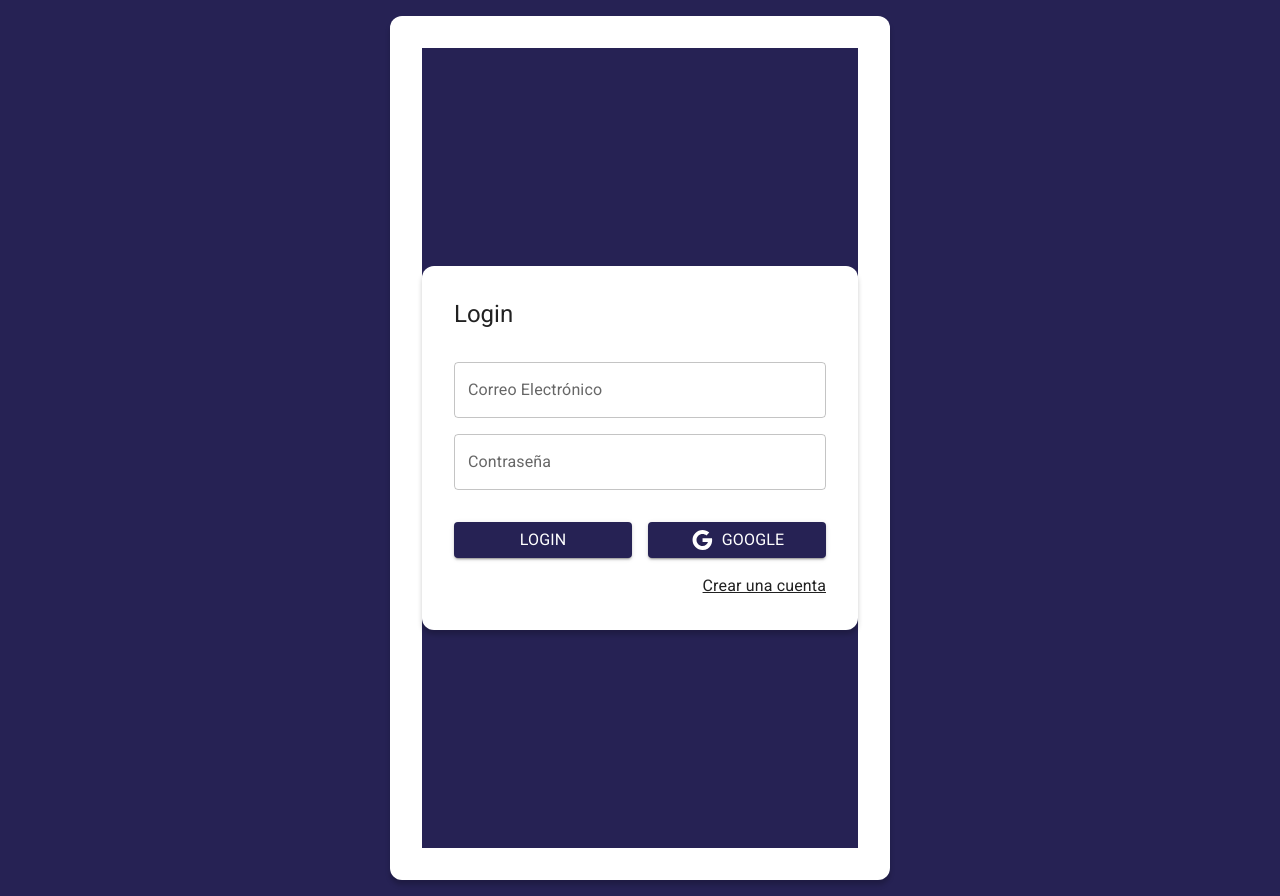
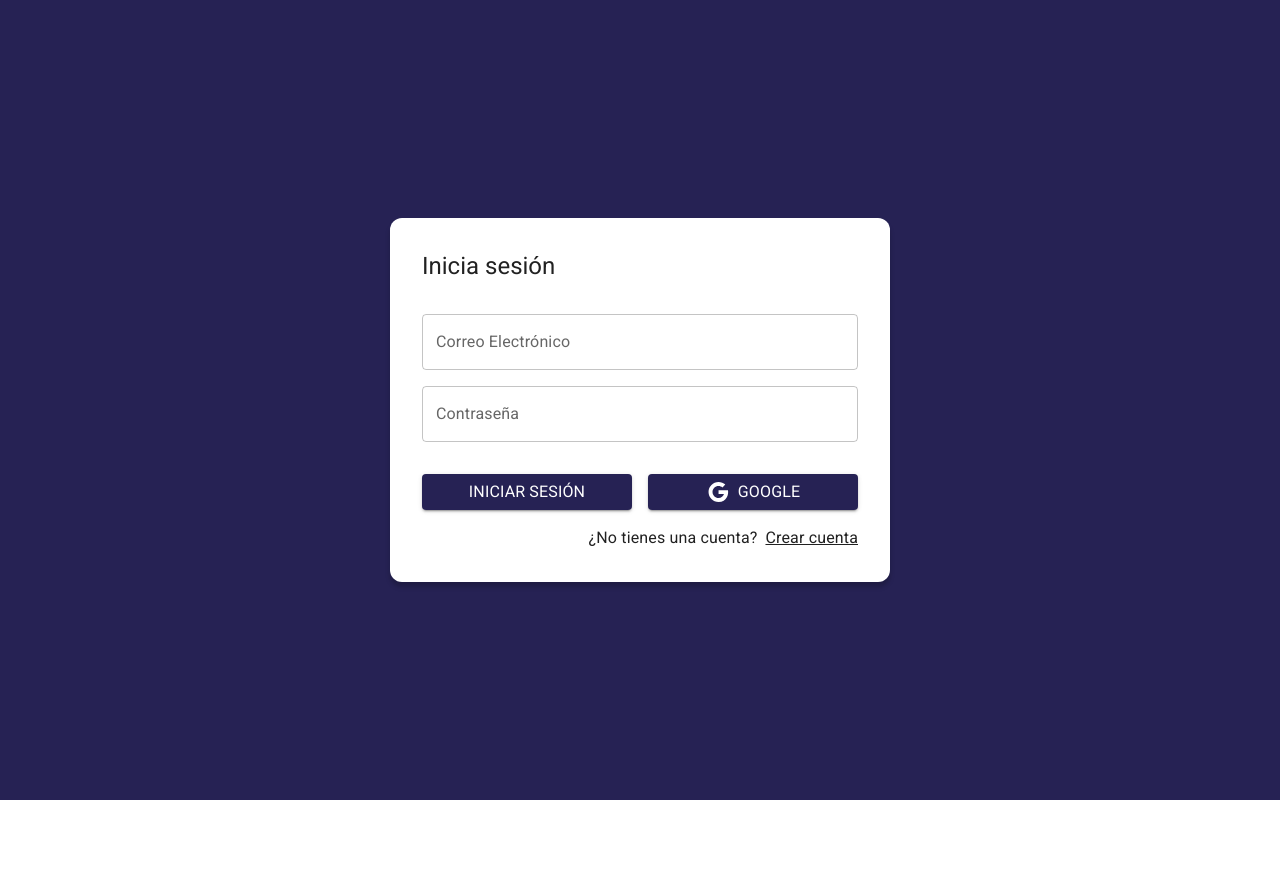
Before and after one commit to victorivanlopezlearning/journal-app-react, a React (Vite) app: page /auth/login in a window 1280 px wide. After the commit the page ends 800 px from the top, so only its background shows below. Built offline with nearby package versions, Linux system fonts and the light colour scheme.

Commit message:
Finished: Login Page

```diff
--- a/src/auth/pages/LoginPage.jsx
+++ b/src/auth/pages/LoginPage.jsx
@@ -3,26 +3,14 @@ import { Button, Grid, Link, TextField, Typography } from '@mui/material';
 import { Google } from '@mui/icons-material';
 
 export const LoginPage = () => {
+
   return (
-    <Grid
-      container
-      spacing={0}
-      direction='column'
-      alignItems='center'
-      justifyContent='center'
-      sx={{ minHeight: '100vh', backgroundColor: 'primary.main', }}
-    >
-      <Grid
-        item
-        className="box-shadow"
-
-        sx={{ backgroundColor: 'white', padding: 4, borderRadius: 3 }}
-      >
+    <>
       <Typography
         variant="h5"
         sx={{ mb: 2 }}
       >
-          Login
+        Inicia sesión
       </Typography>
 
       <form>
@@ -31,7 +19,6 @@ export const LoginPage = () => {
             <TextField
               label="Correo Electrónico"
               type="email"
-                placeholder="correo@gmail.com"
               fullWidth
             />
           </Grid>
@@ -39,7 +26,6 @@ export const LoginPage = () => {
             <TextField
               label="Contraseña"
               type="password"
-                placeholder="Contraseña"
               fullWidth
             />
           </Grid>
@@ -47,11 +33,12 @@ export const LoginPage = () => {
           <Grid
             container
             spacing={2}
+            alignItems='center'
             sx={{ mb: 2, mt: 2 }}
           >
             <Grid item xs={12} sm={6}>
               <Button variant="contained" fullWidth>
-                  <Typography>Login</Typography>
+                <Typography>Iniciar sesión</Typography>
               </Button>
             </Grid>
 
@@ -68,13 +55,13 @@ export const LoginPage = () => {
             direction='row'
             justifyContent='end'
           >
+            <Typography sx={{ mr: 1 }}>¿No tienes una cuenta?</Typography>
             <Link component={RouterLink} color='inherit' to='/auth/register'>
-                Crear una cuenta
+              Crear cuenta
             </Link>
           </Grid>
         </Grid>
       </form>
-      </Grid>
-    </Grid>
+    </>
   )
 }
```
Lines whose indentation alone changed are shown as unchanged.
